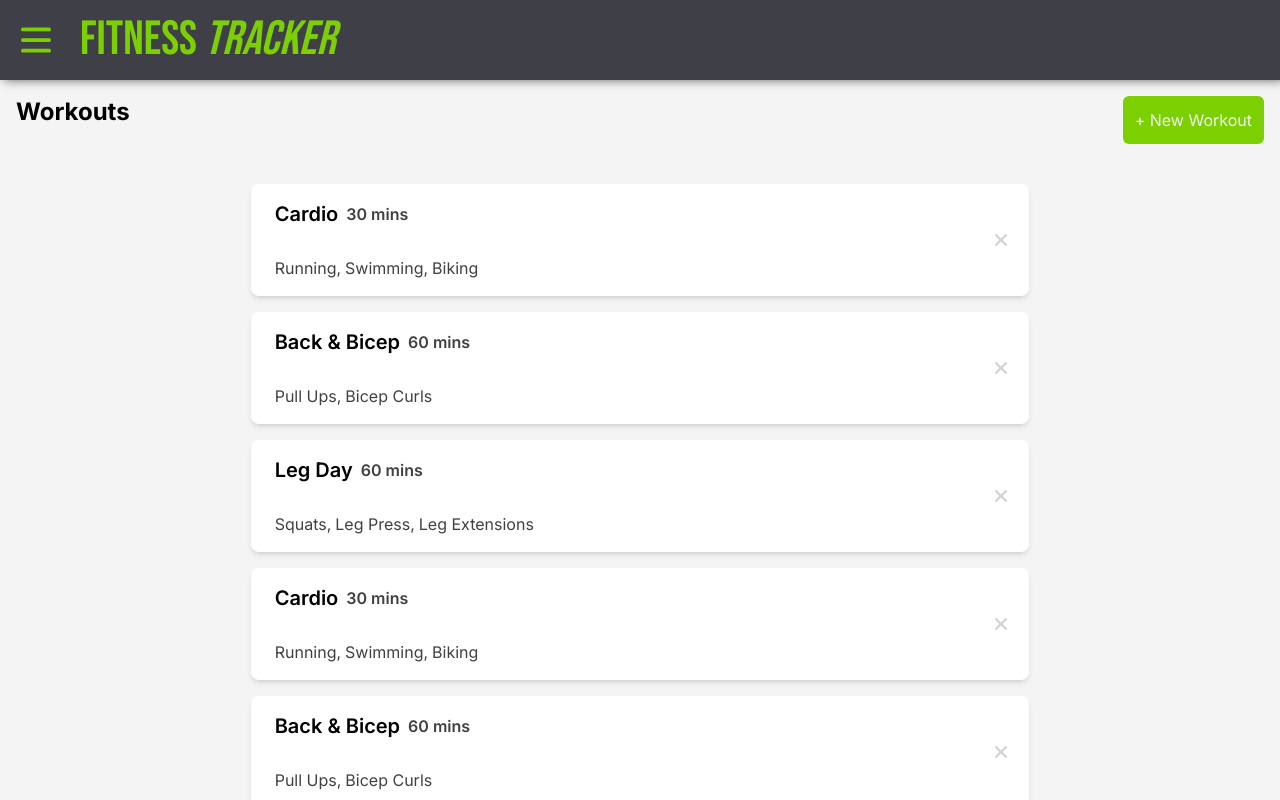
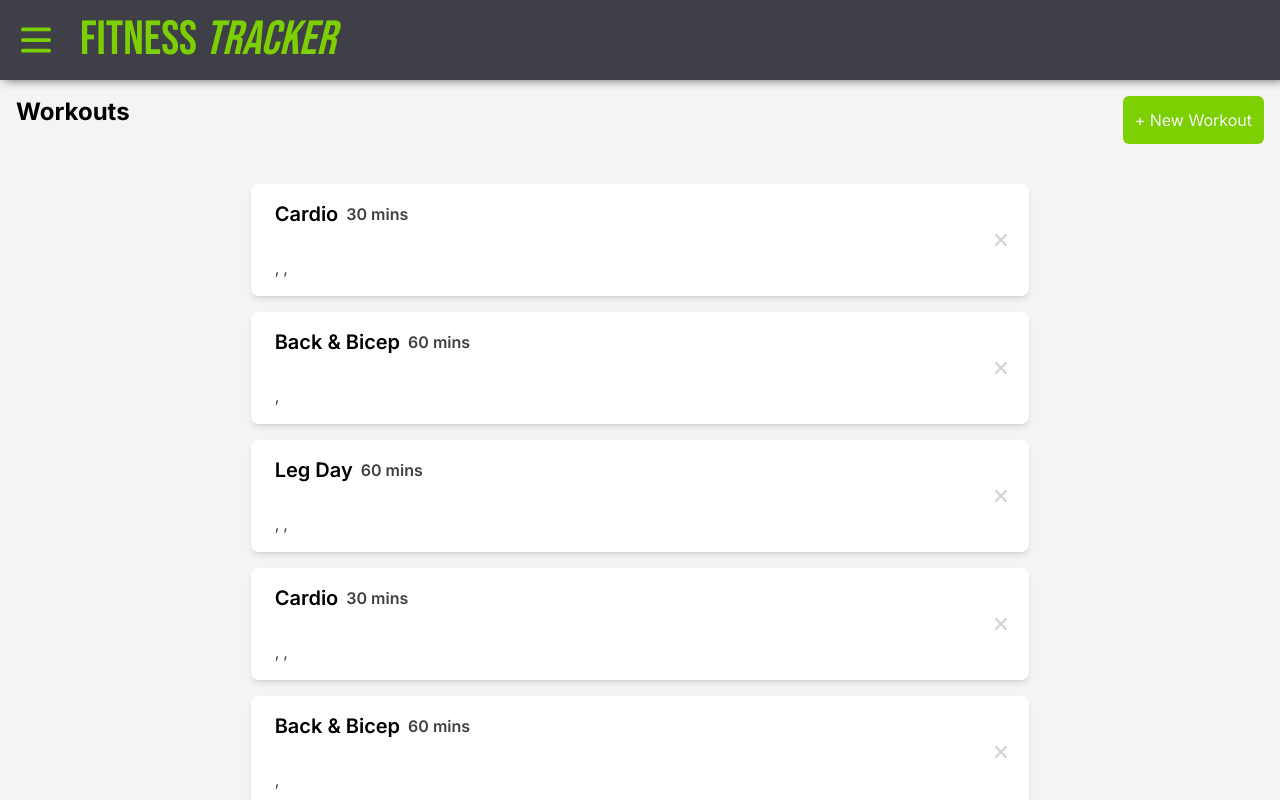
Before and after one commit to DanielG808/fitness-tracker, a Next.js app: page /dashboard/workouts in a window 1280 px wide. Built offline with nearby package versions, Linux system fonts and the light colour scheme.

Commit message:
fixed attempted object render in workout-details

```diff
--- a/src/components/workout-details.tsx
+++ b/src/components/workout-details.tsx
@@ -17,7 +17,7 @@ export default function WorkoutDetails({
       <ul className="flex space-x-1 text-black/75">
         {exerciseList.map((exercise, index) => (
           <li key={index} className="hidden md:block">
-            {exercise}
+            {exercise.name}
             {index < exerciseList.length - 1 && ","}
           </li>
         ))}
```
